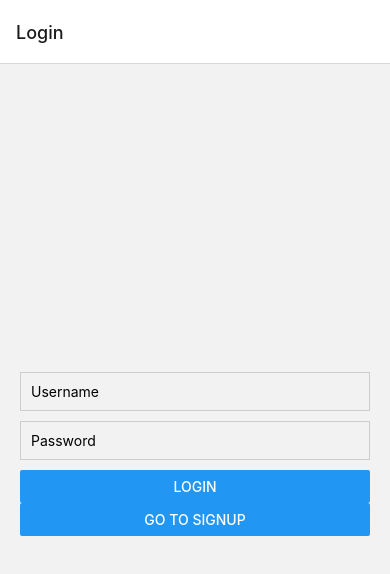
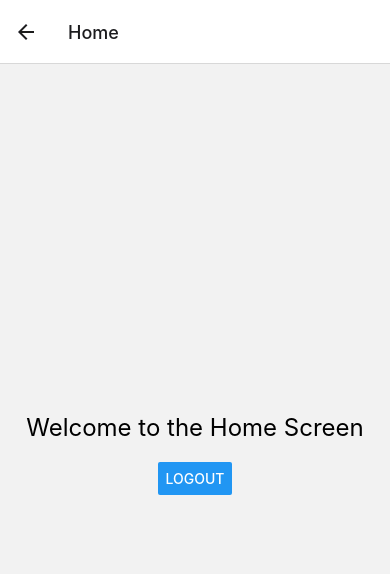
Before and after one commit to Shubhankaryadav/MFA_login_page, a React Native app: screen /Home in a window 390 px wide. Shown: the top 574 px of the page. Built offline with nearby package versions, Linux system fonts and the light colour scheme.

Commit message:
Added Auth Page, for existing user
Users are authenticated via fingerprint or face recognition after they have logged in or signed up.

```diff
--- a/App.js
+++ b/App.js
@@ -1,22 +1,41 @@
+// App.js
 import * as React from 'react';
 import { NavigationContainer } from '@react-navigation/native';
 import { createStackNavigator } from '@react-navigation/stack';
+import AsyncStorage from '@react-native-async-storage/async-storage';
 import LoginScreen from './screens/LoginScreen';
 import SignupScreen from './screens/SignupScreen';
 import FingerprintScreen from './screens/FingerprintScreen';
 import FaceRecognitionScreen from './screens/FaceRecognitionScreen';
+import AuthScreen from './screens/AuthScreen';
+import HomeScreen from './screens/HomeScreen';
 
 const Stack = createStackNavigator();
 
-export default function App() {
+const App = () => {
+  const [isAuthenticated, setIsAuthenticated] = React.useState(false);
+
+  React.useEffect(() => {
+    const checkAuthStatus = async () => {
+      const authStatus = await AsyncStorage.getItem('isAuthenticated');
+      setIsAuthenticated(authStatus === 'true');
+    };
+
+    checkAuthStatus();
+  }, []);
+
   return (
     <NavigationContainer>
-      <Stack.Navigator initialRouteName="Login">
+      <Stack.Navigator initialRouteName={isAuthenticated ? 'Auth' : 'Login'}>
         <Stack.Screen name="Login" component={LoginScreen} />
         <Stack.Screen name="Signup" component={SignupScreen} />
         <Stack.Screen name="Fingerprint" component={FingerprintScreen} />
         <Stack.Screen name="FaceRecognition" component={FaceRecognitionScreen} />
+        <Stack.Screen name="Auth" component={AuthScreen} />
+        <Stack.Screen name="Home" component={HomeScreen} />
       </Stack.Navigator>
     </NavigationContainer>
   );
-}
+};
+
+export default App;
--- a/package.json
+++ b/package.json
@@ -9,11 +9,13 @@
     "web": "expo start --web"
   },
   "dependencies": {
+    "@react-native-async-storage/async-storage": "1.23.1",
     "@react-native-community/masked-view": "^0.1.11",
-    "@react-native-picker/picker": "^2.7.7",
+    "@react-native-picker/picker": "2.7.5",
     "@react-navigation/native": "^6.1.17",
     "@react-navigation/stack": "^6.3.29",
     "expo": "~51.0.11",
+    "expo-dev-client": "^4.0.15",
     "expo-status-bar": "~1.12.1",
     "formik": "^2.4.6",
     "react": "18.2.0",
--- /dev/null
+++ b/screens/AuthScreen.js
@@ -0,0 +1,47 @@
+import React, { useEffect, useState } from 'react';
+import { View, Text, StyleSheet, Button, Alert } from 'react-native';
+import FingerprintScanner from 'react-native-fingerprint-scanner';
+
+const AuthScreen = ({ navigation }) => {
+  const [isAuthenticated, setIsAuthenticated] = useState(false);
+
+  useEffect(() => {
+    FingerprintScanner.authenticate({ description: 'Authenticate to continue' })
+      .then(() => {
+        setIsAuthenticated(true);
+        Alert.alert('Authenticated successfully');
+        navigation.replace('Home'); // Navigate to the home screen or main content
+      })
+      .catch(error => {
+        Alert.alert('Authentication failed', error.message);
+        // Handle authentication failure, maybe allow retry
+      });
+
+    return () => {
+      if (isAuthenticated) {
+        FingerprintScanner.release();
+      }
+    };
+  }, [isAuthenticated]);
+
+  return (
+    <View style={styles.container}>
+      <Text style={styles.text}>Please authenticate to continue</Text>
+      <Button title="Retry" onPress={() => FingerprintScanner.release() || FingerprintScanner.authenticate()} />
+    </View>
+  );
+};
+
+const styles = StyleSheet.create({
+  container: {
+    flex: 1,
+    justifyContent: 'center',
+    alignItems: 'center',
+  },
+  text: {
+    fontSize: 18,
+    marginBottom: 20,
+  },
+});
+
+export default AuthScreen;
--- /dev/null
+++ b/screens/HomeScreen.js
@@ -0,0 +1,32 @@
+// screens/HomeScreen.js
+import React from 'react';
+import { View, Text, StyleSheet, Button } from 'react-native';
+import AsyncStorage from '@react-native-async-storage/async-storage';
+
+const HomeScreen = ({ navigation }) => {
+  const handleLogout = async () => {
+    await AsyncStorage.setItem('isAuthenticated', 'false');
+    navigation.replace('Login');
+  };
+
+  return (
+    <View style={styles.container}>
+      <Text style={styles.text}>Welcome to the Home Screen</Text>
+      <Button title="Logout" onPress={handleLogout} />
+    </View>
+  );
+};
+
+const styles = StyleSheet.create({
+  container: {
+    flex: 1,
+    justifyContent: 'center',
+    alignItems: 'center',
+  },
+  text: {
+    fontSize: 24,
+    marginBottom: 20,
+  },
+});
+
+export default HomeScreen;
--- a/screens/LoginScreen.js
+++ b/screens/LoginScreen.js
@@ -1,5 +1,6 @@
 import React from 'react';
 import { View, TextInput, Button, StyleSheet, Text } from 'react-native';
+import AsyncStorage from '@react-native-async-storage/async-storage';
 import { Formik } from 'formik';
 import * as Yup from 'yup';
 
@@ -9,14 +10,19 @@ const LoginSchema = Yup.object().shape({
 });
 
 const LoginScreen = ({ navigation }) => {
+  const handleLogin = async (values) => {
+    // Perform login logic here (e.g., API call)
+    // On successful login:
+    await AsyncStorage.setItem('isAuthenticated', 'true');
+    navigation.replace('Home');
+  };
+
   return (
     <View style={styles.container}>
       <Formik
         initialValues={{ username: '', password: '' }}
         validationSchema={LoginSchema}
-        onSubmit={values => {
-          console.log(values);
-        }}
+        onSubmit={handleLogin}
       >
         {({ handleChange, handleBlur, handleSubmit, values, errors }) => (
           <>
--- a/screens/SignupScreen.js
+++ b/screens/SignupScreen.js
@@ -1,5 +1,6 @@
 import React from 'react';
 import { View, TextInput, Button, StyleSheet, Text } from 'react-native';
+import AsyncStorage from '@react-native-async-storage/async-storage';
 import { Picker } from '@react-native-picker/picker';
 import { Formik } from 'formik';
 import * as Yup from 'yup';
@@ -11,18 +12,19 @@ const SignupSchema = Yup.object().shape({
 });
 
 const SignupScreen = ({ navigation }) => {
+  const handleSignup = async (values) => {
+    // Perform signup logic here (e.g., API call)
+    // On successful signup:
+    await AsyncStorage.setItem('isAuthenticated', 'true');
+    navigation.replace(values.authMethod === 'Finger Recognition' ? 'Fingerprint' : 'FaceRecognition');
+  };
+
   return (
     <View style={styles.container}>
       <Formik
         initialValues={{ username: '', email: '', authMethod: 'Finger Recognition' }}
         validationSchema={SignupSchema}
-        onSubmit={values => {
-          if (values.authMethod === 'Finger Recognition') {
-            navigation.navigate('Fingerprint');
-          } else {
-            navigation.navigate('FaceRecognition');
-          }
-        }}
+        onSubmit={handleSignup}
       >
         {({ handleChange, handleBlur, handleSubmit, values, setFieldValue, errors }) => (
           <>
```
Also changed, not shown: 1 other file (tests, documents, lock files or other folders).
